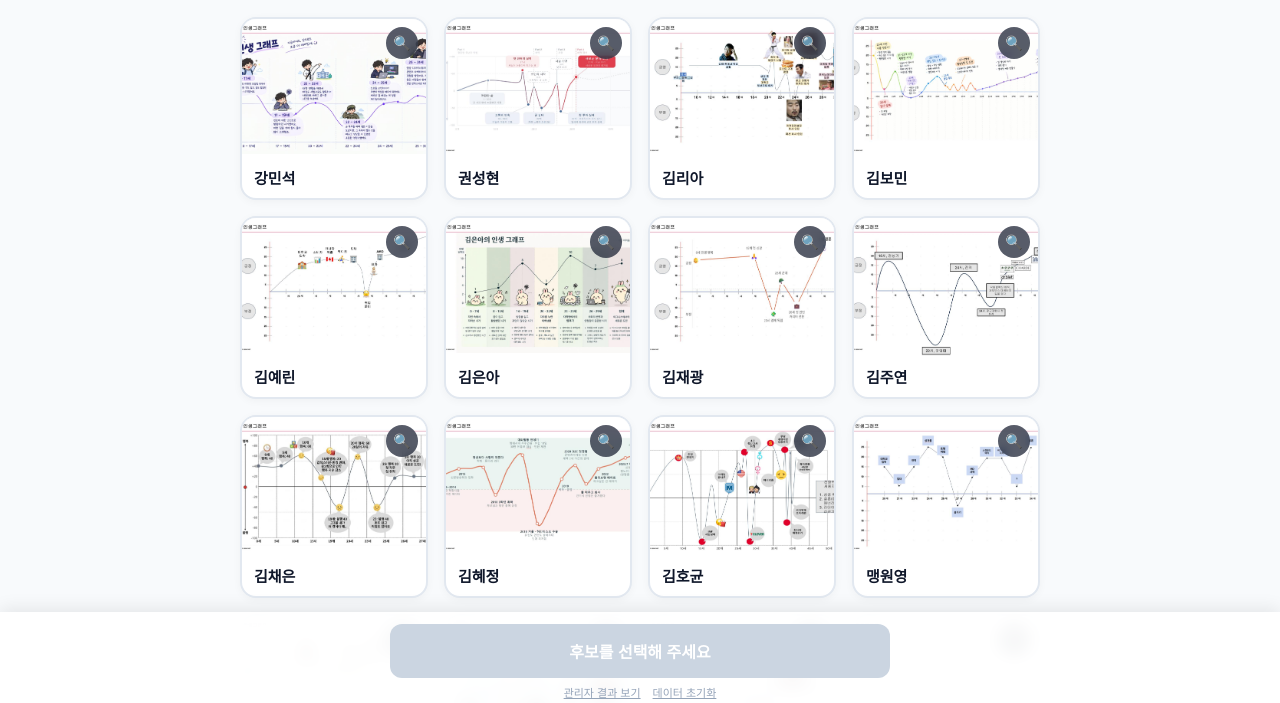
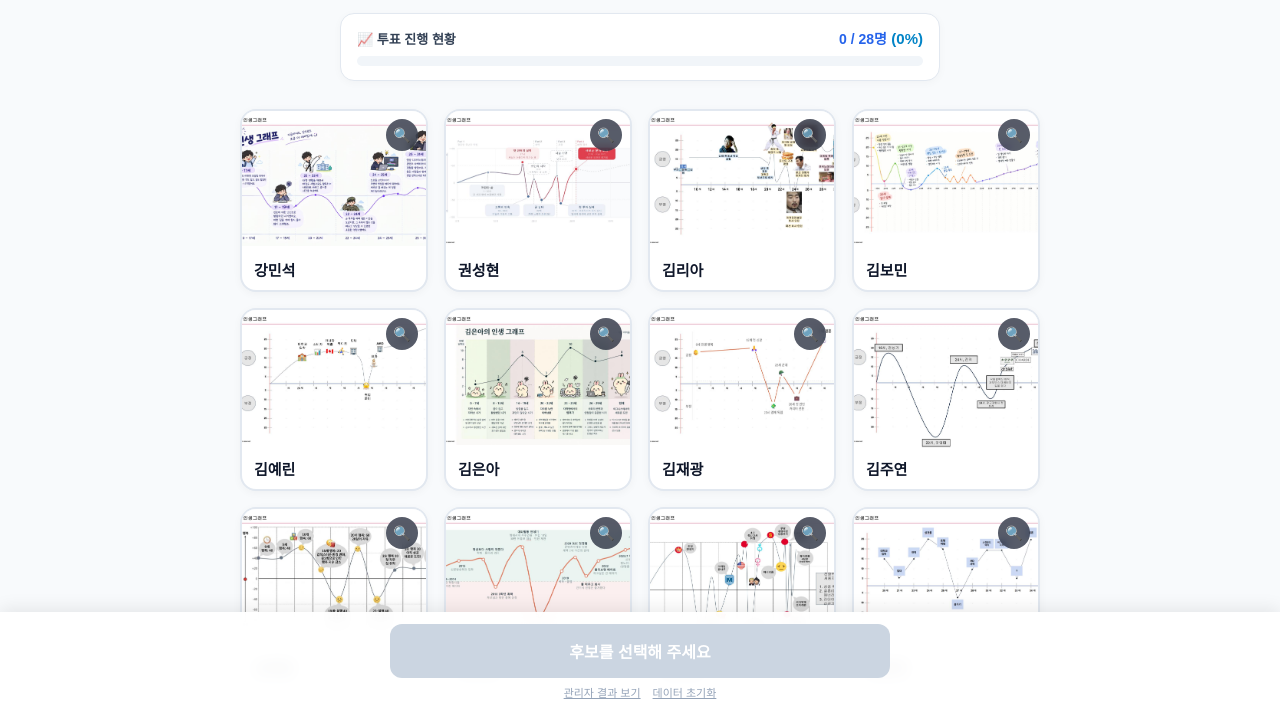
Before and after one commit to zinsen-gif/vote, a plain HTML site: page index.html in a window 1280 px wide. Shown: the part 80-783 px from the top of the page. Drawn offline with Linux system fonts and the light colour scheme; a web font is replaced by a local one.

Commit message:
Update index.html

```diff
--- a/index.html
+++ b/index.html
@@ -11,11 +11,33 @@
 
         .header-area { text-align: center; width: 100%; max-width: 600px; margin-bottom: 20px; }
         .header-area h1 { font-size: 22px; font-weight: 800; color: #0f172a; margin-bottom: 6px; }
-        .header-area p { font-size: 13px; color: #64748b; word-break: keep-all; }
+        .header-area p { font-size: 13px; color: #64748b; word-break: keep-all; margin-bottom: 16px; }
+
+        /* 최상단 투표 진행 현황 UI 카드 */
+        .vote-progress-card {
+            background: #ffffff; border: 1px solid #e2e8f0; border-radius: 14px;
+            padding: 14px 16px; box-shadow: 0 2px 8px rgba(0,0,0,0.03);
+            text-align: left; margin-bottom: 8px;
+        }
+
+        .progress-header { display: flex; justify-content: space-between; align-items: center; margin-bottom: 8px; }
+        .progress-title { font-size: 13px; font-weight: 700; color: #334155; display: flex; align-items: center; gap: 4px; }
+        .progress-stats { font-size: 14px; font-weight: 800; color: #2563eb; }
+        .progress-percent { font-size: 15px; font-weight: 800; color: #0284c7; }
+
+        .total-progress-track {
+            width: 100%; height: 10px; background-color: #f1f5f9;
+            border-radius: 999px; overflow: hidden;
+        }
+
+        .total-progress-bar {
+            height: 100%; background: linear-gradient(90deg, #3b82f6 0%, #0284c7 100%);
+            width: 0%; transition: width 0.4s ease; border-radius: 999px;
+        }
 
         .admin-dashboard-header {
             display: none; background: #0f172a; color: #38bdf8; padding: 10px 16px;
-            border-radius: 10px; margin-top: 12px; font-size: 13px; font-weight: 700;
+            border-radius: 10px; margin-top: 12px; font-size: 13px; font-weight: 700; text-align: center;
         }
 
         .card-grid {
@@ -44,15 +66,13 @@
 
         .img-container img { width: 100%; height: 100%; object-fit: cover; }
 
-        /* 돋보기 버튼 스타일 */
         .zoom-btn {
             position: absolute; top: 8px; right: 8px;
             background: rgba(15, 23, 42, 0.7); color: #ffffff;
             width: 32px; height: 32px; border-radius: 50%;
             display: flex; align-items: center; justify-content: center;
             font-size: 14px; border: none; cursor: pointer;
-            backdrop-filter: blur(4px); z-index: 5;
-            transition: background 0.2s, transform 0.2s;
+            backdrop-filter: blur(4px); z-index: 5; transition: background 0.2s, transform 0.2s;
         }
 
         .zoom-btn:active { transform: scale(0.9); background: rgba(37, 99, 235, 0.9); }
@@ -65,7 +85,6 @@
         .progress-track { width: 100%; height: 5px; background: #e2e8f0; border-radius: 999px; overflow: hidden; display: none; margin-top: 3px; }
         .progress-bar { height: 100%; background: #2563eb; width: 0%; transition: width 0.3s; }
 
-        /* 하단 고정 버튼 */
         .bottom-action {
             position: fixed; bottom: 0; left: 0; right: 0;
             background: rgba(255, 255, 255, 0.95); backdrop-filter: blur(8px);
@@ -89,7 +108,6 @@
         .admin-controls { display: flex; gap: 12px; }
         .admin-btn { font-size: 11px; color: #94a3b8; background: none; border: none; cursor: pointer; text-decoration: underline; }
 
-        /* 이미지 원본 모달 팝업 */
         .modal-overlay {
             display: none; position: fixed; top: 0; left: 0; right: 0; bottom: 0;
             background: rgba(15, 23, 42, 0.9); z-index: 1000;
@@ -107,9 +125,7 @@
             border-radius: 12px; box-shadow: 0 10px 25px rgba(0,0,0,0.5);
         }
 
-        .modal-title {
-            color: #ffffff; font-size: 18px; font-weight: 700; margin-top: 12px; text-align: center;
-        }
+        .modal-title { color: #ffffff; font-size: 18px; font-weight: 700; margin-top: 12px; text-align: center; }
 
         .modal-close {
             position: absolute; top: -45px; right: 0;
@@ -126,6 +142,21 @@
     <div class="header-area">
         <h1>🎨 인생그래프 베스트 투표</h1>
         <p>인생그래프를 확인한 후, 가장 인상 깊은 1명에게 투표해 주세요! (기기당 1회)</p>
+
+        <!-- 최상단 전체 투표 진행률 카드 (28명 기준) -->
+        <div class="vote-progress-card">
+            <div class="progress-header">
+                <span class="progress-title">📈 투표 진행 현황</span>
+                <div>
+                    <span class="progress-stats" id="progressStats">0 / 28명</span>
+                    <span class="progress-percent" id="progressPercent">(0%)</span>
+                </div>
+            </div>
+            <div class="total-progress-track">
+                <div class="total-progress-bar" id="totalProgressBar"></div>
+            </div>
+        </div>
+
         <div class="admin-dashboard-header" id="adminHeader">🔒 관리자 모드: 실시간 집계 현황 공개 중</div>
     </div>
 
@@ -141,7 +172,6 @@
         </div>
     </div>
 
-    <!-- 이미지 확대 모달 -->
     <div class="modal-overlay" id="imageModal" onclick="closeModal()">
         <div class="modal-container" onclick="event.stopPropagation()">
             <button class="modal-close" onclick="closeModal()">✕</button>
@@ -152,13 +182,16 @@
 
 <script>
     const ADMIN_PASSWORD = "1001";
+    const TOTAL_TARGET_VOTERS = 28; // 총 투표 목표 인원수 (28명)
 
+    // 참가자 총 28명 명단 (가나다순 정렬)
     const memberNames = [
         "강민석", "권성현", "김리아", "김보민", "김예린",
         "김은아", "김재광", "김주연", "김채은", "김혜정",
         "김호균", "맹원영", "박민지", "박진선", "서지우",
         "이가연", "이민주", "이상원", "이슬비", "이정근",
-        "이하은", "정기흥", "주예진", "최우정", "윤수현", "홍주영"
+        "이하은", "정기흥", "주예진", "최우정", "윤수현", "홍주영",
+        "참가자27", "참가자28"
     ].sort((a, b) => a.localeCompare(b, 'ko'));
 
     let selectedId = null;
@@ -174,7 +207,7 @@
     }
 
     function getStorageData() {
-        const saved = localStorage.getItem('workshop_vote_candidates_v10');
+        const saved = localStorage.getItem('workshop_vote_candidates_v12');
         if (saved) return JSON.parse(saved);
 
         return memberNames.map((name, idx) => ({
@@ -188,7 +221,7 @@
     function checkHasVoted() {
         const deviceId = getDeviceId();
         const votedDevices = JSON.parse(localStorage.getItem('workshop_voted_devices') || '[]');
-        return votedDevices.includes(deviceId) || localStorage.getItem('workshop_vote_done_v10') === 'true';
+        return votedDevices.includes(deviceId) || localStorage.getItem('workshop_vote_done_v12') === 'true';
     }
 
     function renderView() {
@@ -199,6 +232,12 @@
         const votedNotice = document.getElementById('votedNotice');
         const adminHeader = document.getElementById('adminHeader');
         const hasVoted = checkHasVoted();
+
+        // 최상단 진행률 UI 업데이트 (28명 기준 계산)
+        const progressPercent = Math.min(Math.round((totalVotes / TOTAL_TARGET_VOTERS) * 100), 100);
+        document.getElementById('progressStats').textContent = `${totalVotes} / ${TOTAL_TARGET_VOTERS}명`;
+        document.getElementById('progressPercent').textContent = `(${progressPercent}%)`;
+        document.getElementById('totalProgressBar').style.width = `${progressPercent}%`;
 
         adminHeader.style.display = isAdminMode ? 'block' : 'none';
         cardGrid.innerHTML = '';
@@ -266,8 +305,8 @@
             votedDevices.push(deviceId);
 
             localStorage.setItem('workshop_voted_devices', JSON.stringify(votedDevices));
-            localStorage.setItem('workshop_vote_candidates_v10', JSON.stringify(list));
-            localStorage.setItem('workshop_vote_done_v10', 'true');
+            localStorage.setItem('workshop_vote_candidates_v12', JSON.stringify(list));
+            localStorage.setItem('workshop_vote_done_v12', 'true');
 
             selectedId = null;
             renderView();
@@ -295,8 +334,8 @@
         const inputPw = prompt("데이터를 초기화하려면 관리자 비밀번호를 입력하세요:");
         if (inputPw === ADMIN_PASSWORD) {
             if (confirm("모든 투표 기록을 초기화하시겠습니까?")) {
-                localStorage.removeItem('workshop_vote_candidates_v10');
-                localStorage.removeItem('workshop_vote_done_v10');
+                localStorage.removeItem('workshop_vote_candidates_v12');
+                localStorage.removeItem('workshop_vote_done_v12');
                 localStorage.removeItem('workshop_voted_devices');
                 selectedId = null;
                 isAdminMode = false;
@@ -308,7 +347,6 @@
         }
     }
 
-    // 돋보기 모달 열기/닫기
     function openModal(imgSrc, name) {
         const modal = document.getElementById('imageModal');
         const modalImg = document.getElementById('modalImg');
```
